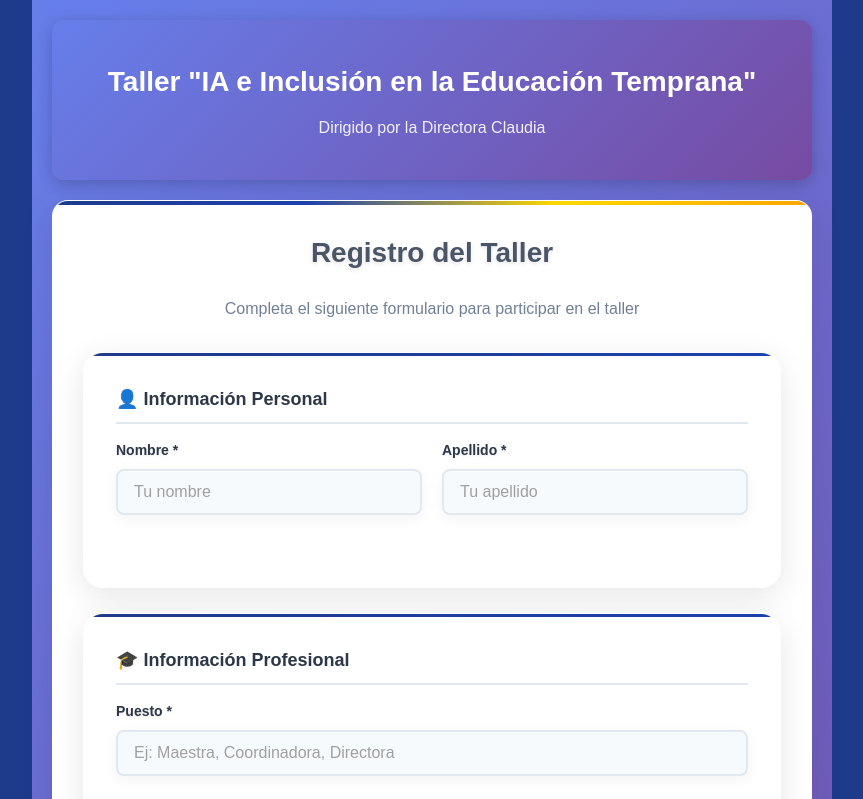
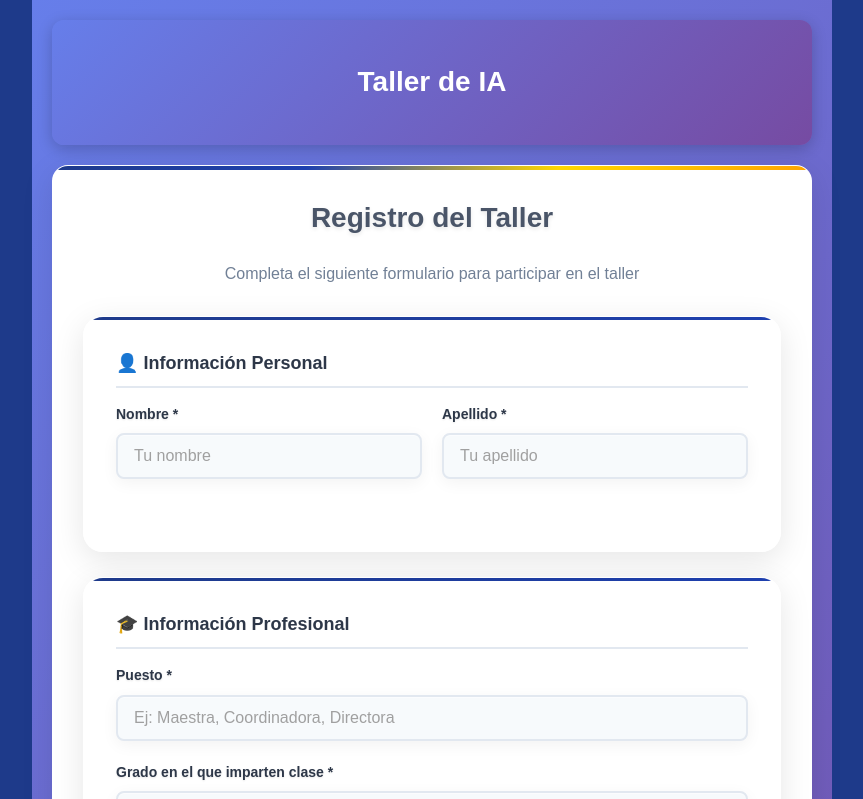
Before and after one commit to winston93-cloud/open_house, a Next.js app: page /taller-ia in a window 1280 px wide. Shown: the top 799 px of the page, without its empty margins (208-1071 px from the left). Built offline with nearby package versions, Linux system fonts and the light colour scheme.

Commit message:
🎨 Simplificar banner temporal del Taller IA
- Cambiar texto del banner a solo 'Taller de IA'
- Remover subtítulo temporal
- Preparar para reemplazo con PNG definitivo

```diff
--- a/app/components/TallerForm.tsx
+++ b/app/components/TallerForm.tsx
@@ -348,11 +348,8 @@ export default function TallerForm() {
         marginBottom: '20px'
       }}>
         <h1 style={{ margin: 0, fontSize: '28px', fontWeight: '700' }}>
-          Taller "IA e Inclusión en la Educación Temprana"
+          Taller de IA
         </h1>
-        <p style={{ margin: '10px 0 0 0', fontSize: '16px', opacity: 0.9 }}>
-          Dirigido por la Directora Claudia
-        </p>
       </div>
 
       <div className="form-container">
```
